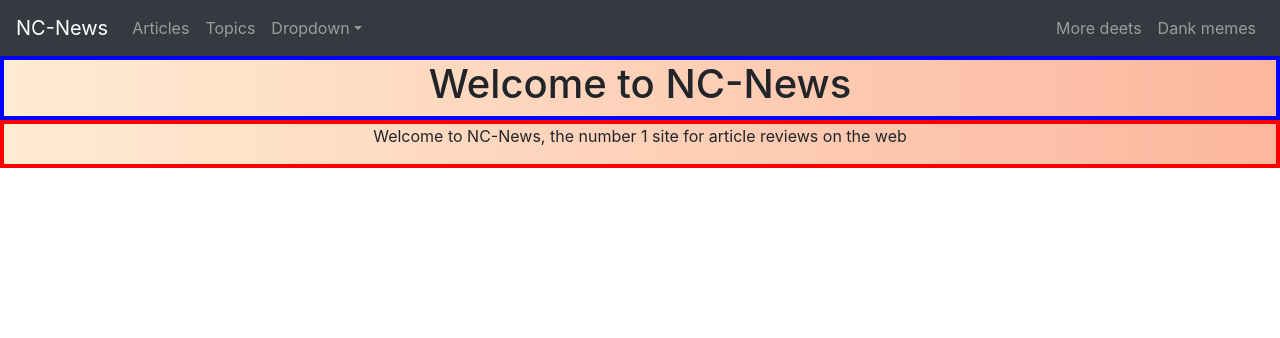
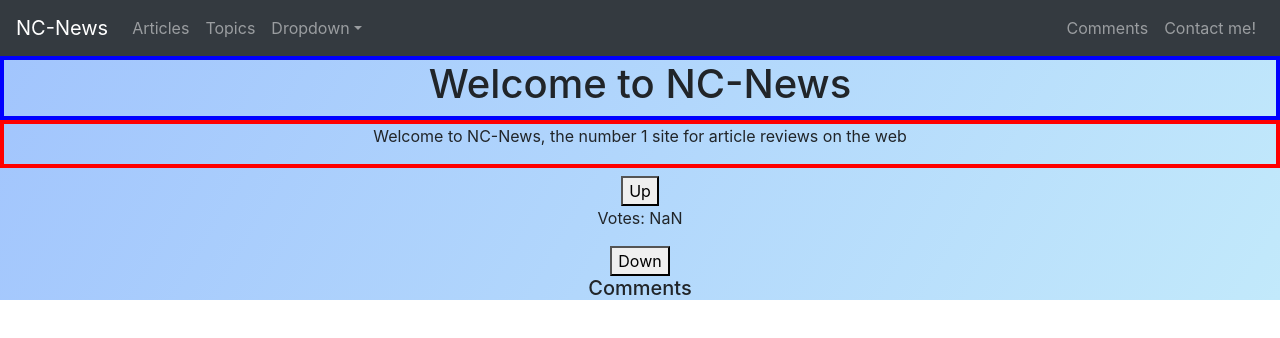
Before and after one commit to danbeaumont95/nc-news, a React (Create React App) app in the folder nc-news/: page /articles/1 in a window 1280 px wide. Shown: the top 338 px of the page. Built offline with nearby package versions, Linux system fonts and the light colour scheme; no server answers.

Commit message:
added voting functionality component for single article

```diff
--- a/nc-news/package.json
+++ b/nc-news/package.json
@@ -11,6 +11,7 @@
     "react": "^17.0.1",
     "react-bootstrap": "^1.4.3",
     "react-dom": "^17.0.1",
+    "react-icons": "^4.2.0",
     "react-scripts": "4.0.2",
     "web-vitals": "^1.1.0"
   },
--- a/nc-news/src/App.css
+++ b/nc-news/src/App.css
@@ -1,6 +1,6 @@
 .App {
   text-align: center;
-  background-image: linear-gradient(to right, #ffecd2 0%, #fcb69f 100%);
+  background-image: linear-gradient(120deg, #a1c4fd 0%, #c2e9fb 100%);
   list-style-type: none;
 }
 
--- a/nc-news/src/Components/ArticleList.jsx
+++ b/nc-news/src/Components/ArticleList.jsx
@@ -2,6 +2,7 @@ import React, { Component } from 'react';
 import * as api from '../api';
 import { Link } from '@reach/router'
 import ErrorDisplayer from './ErrorDisplayer';
+import SingleArticle from './SingleArticle'
 
 
 class ArticleList extends Component {
@@ -28,6 +29,7 @@ class ArticleList extends Component {
                             <Link to={`/articles/${article.article_id}`}>
                        <h4>{article.title}</h4>
                        {/* <SingleArticle singleArticleData key={article.article_id} {...article}/> */}
+
                        </Link>
                        <p>Votes: {article.votes}</p>
                        <p>Comments: {article.comment_count}</p>
--- a/nc-news/src/Components/NewNavBar.jsx
+++ b/nc-news/src/Components/NewNavBar.jsx
@@ -24,9 +24,9 @@ const NewNavBar = () => {
       </ReactBootStrap.NavDropdown>
     </ReactBootStrap.Nav>
     <ReactBootStrap.Nav>
-      <ReactBootStrap.Nav.Link href="#deets">More deets</ReactBootStrap.Nav.Link>
+      <ReactBootStrap.Nav.Link href="#deets">Comments</ReactBootStrap.Nav.Link>
       <ReactBootStrap.Nav.Link eventKey={2} href="#memes">
-        Dank memes
+        Contact me!
       </ReactBootStrap.Nav.Link>
     </ReactBootStrap.Nav>
   </ReactBootStrap.Navbar.Collapse>
--- a/nc-news/src/Components/SingleArticle.jsx
+++ b/nc-news/src/Components/SingleArticle.jsx
@@ -1,29 +1,51 @@
 import React, { Component } from 'react';
 import * as api from '../api'
+
 import ErrorDisplayer from './ErrorDisplayer';
+import VoteUpdater from './VoteUpdater';
+// import { FaThumbsUp } from 'react-icons/fa';
+// import { FaThumbsDown } from 'react-icons/fa';
+
 
 
 class SingleArticle extends Component {
 state={
     article: {},
     isLoading: true,
-    errMessage: ''
+    errMessage: '',
+
+    voted: false
 }
 
 componentDidMount() {
     const { article_id } = this.props;
     this.fetchArticle(article_id)
+    // this.setState({
+    //     votes: this.props.votes
+    // })
 }
 
+
+
 render() {
-    const { article, errMessage } = this.state
+    const { article, errMessage, voted } = this.state
+    const { votes, article_id } = article
+    console.log(article.votes, 'just in render')
     if (errMessage) return <ErrorDisplayer msg={errMessage}/>
     return (
         <div>
-          <h3>{article.body}</h3>
+
+          <h5>{article.body}</h5>
+          <VoteUpdater votes={votes} article_id={article_id}/>
+
+         <h5>Comments</h5>
         </div>
     )
+
 }
+
+
+
 
 fetchArticle(article_id) {
 api.getArticle(article_id).then((article) => {
--- /dev/null
+++ b/nc-news/src/Components/VoteUpdater.jsx
@@ -0,0 +1,37 @@
+import React, { Component } from 'react';
+
+import * as api from '../api'
+
+class VoteUpdater extends Component {
+
+state={
+    voteChange: 0
+}
+
+render() {
+const {votes} = this.props
+const {voteChange} = this.state;
+
+
+return (
+    <div>
+        <button onClick={() => {this.handleClick(1)}}>Up</button>
+        <p>Votes: {votes + voteChange}</p>
+        <button onClick={() => {this.handleClick(-1)}}>Down</button>
+    </div>
+)
+}
+handleClick = (voteDifference) => {
+    const { article_id } = this.props;
+    this.setState((currentState) => {
+        return {voteChange: currentState.voteChange + voteDifference}
+    })
+    api.patchArticleVotes(article_id, voteDifference)
+
+    .catch(console.log)
+    console.log(voteDifference)
+}
+
+}
+
+export default VoteUpdater;
--- a/nc-news/src/api.js
+++ b/nc-news/src/api.js
@@ -1,4 +1,5 @@
 import axios from 'axios';
+const base_url = 'https://nc-news-api-site.herokuapp.com/api/'
 
 export const getAllArticles = () => {
     return axios.get('https://nc-news-api-site.herokuapp.com/api/articles')
@@ -15,3 +16,14 @@ export const getArticle = (article_id) => {
         return response.data.article;
     })
 }
+
+
+export const patchArticleVotes = (article_id, voteChange) => {
+    console.log(voteChange, 'in api fiel')
+    return axios.patch(`${base_url}articles/${article_id}`, {
+
+        inc_votes: voteChange
+
+    })
+
+}
```
Also changed, not shown: nc-news/src/Components/Comments.jsx (added, +22 -0 lines), nc-news/src/Components/NavBar.jsx (deleted, +0 -28 lines), 1 other file (tests, documents, lock files or other folders).
